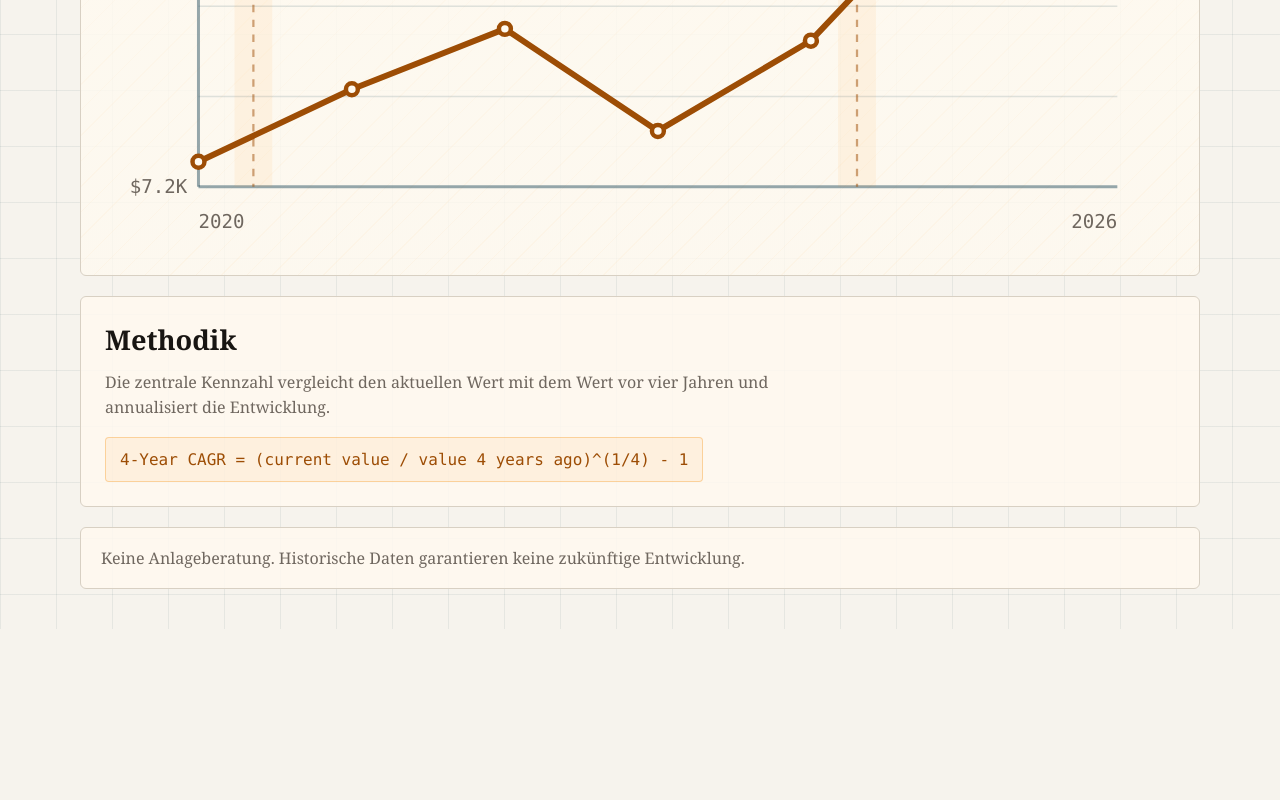
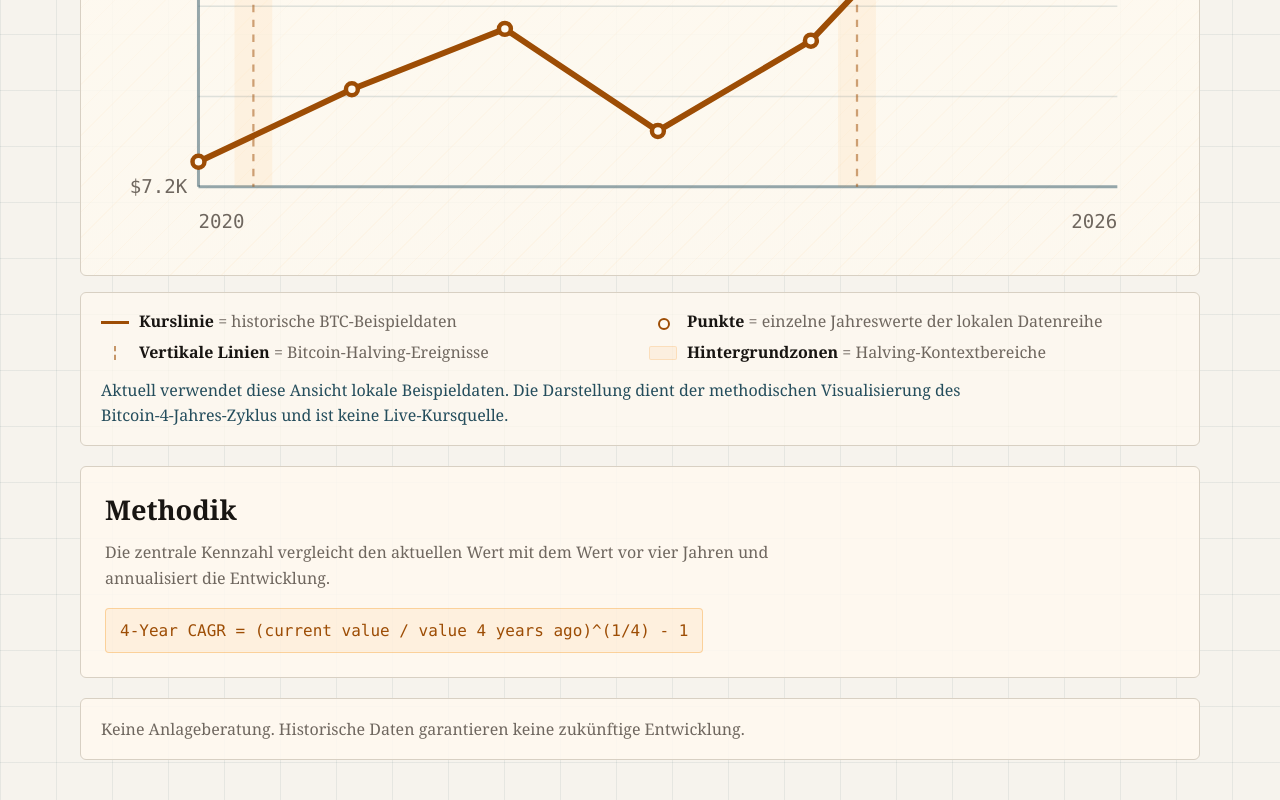
Before and after one commit to lausebengel2004/btc-cycle-compass, a React (Vite) app: page / in a window 1280 px wide. Shown: the part 974-1774 px from the top of the page. Before the commit the page ends 1603 px from the top, so only its background shows below. Built offline with nearby package versions, Linux system fonts and the light colour scheme.

Commit message:
feat: add chart legend and data notice
- add chart legend component
- update app layout
- document data notice
- bump version to 0.5.0

```diff
--- a/package.json
+++ b/package.json
@@ -1,7 +1,7 @@
 {
   "name": "btc-cycle-compass",
   "private": true,
-  "version": "0.4.0",
+  "version": "0.5.0",
   "type": "module",
   "scripts": {
     "dev": "vite",
--- a/src/App.jsx
+++ b/src/App.jsx
@@ -1,4 +1,5 @@
 import { BtcCycleChart } from './components/BtcCycleChart.jsx'
+import { ChartLegend } from './components/ChartLegend.jsx'
 import { Disclaimer } from './components/Disclaimer.jsx'
 import { Header } from './components/Header.jsx'
 import { KpiGrid } from './components/KpiGrid.jsx'
@@ -11,6 +12,7 @@ export default function App() {
       <Header />
       <KpiGrid items={kpis} />
       <BtcCycleChart />
+      <ChartLegend />
       <Methodology />
       <Disclaimer />
     </main>
--- /dev/null
+++ b/src/components/ChartLegend.jsx
@@ -0,0 +1,35 @@
+const legendItems = [
+  { label: 'Kurslinie', description: 'historische BTC-Beispieldaten', marker: 'line' },
+  { label: 'Punkte', description: 'einzelne Jahreswerte der lokalen Datenreihe', marker: 'point' },
+  { label: 'Vertikale Linien', description: 'Bitcoin-Halving-Ereignisse', marker: 'halving' },
+  {
+    label: 'Hintergrundzonen',
+    description: 'Halving-Kontextbereiche',
+    marker: 'zone',
+  },
+]
+
+export function ChartLegend() {
+  return (
+    <section className="chart-legend" aria-label="Chart-Legende und Datenhinweis">
+      <div className="chart-legend__items">
+        {legendItems.map((item) => (
+          <div className="chart-legend__item" key={item.label}>
+            <span
+              className={`chart-legend__marker chart-legend__marker--${item.marker}`}
+              aria-hidden="true"
+            />
+            <span>
+              <strong>{item.label}</strong> = {item.description}
+            </span>
+          </div>
+        ))}
+      </div>
+      <p className="chart-legend__note">
+        Aktuell verwendet diese Ansicht lokale Beispieldaten. Die Darstellung
+        dient der methodischen Visualisierung des Bitcoin-4-Jahres-Zyklus und
+        ist keine Live-Kursquelle.
+      </p>
+    </section>
+  )
+}
--- a/src/styles.css
+++ b/src/styles.css
@@ -235,6 +235,85 @@ h1 {
   font-size: 0.8rem;
 }
 
+.chart-legend {
+  display: grid;
+  gap: 14px;
+  margin: -4px 0 20px;
+  padding: 18px 20px;
+  border: 1px solid var(--line);
+  border-radius: 6px;
+  background: rgba(255, 250, 240, 0.72);
+  color: var(--muted);
+}
+
+.chart-legend__items {
+  display: grid;
+  grid-template-columns: repeat(2, minmax(0, 1fr));
+  gap: 10px 18px;
+}
+
+.chart-legend__item {
+  display: flex;
+  align-items: center;
+  gap: 10px;
+  min-width: 0;
+  line-height: 1.35;
+}
+
+.chart-legend__item strong {
+  color: var(--ink);
+}
+
+.chart-legend__marker {
+  flex: 0 0 auto;
+  width: 28px;
+  height: 14px;
+  position: relative;
+}
+
+.chart-legend__marker--line::before {
+  content: '';
+  position: absolute;
+  top: 6px;
+  left: 0;
+  width: 28px;
+  border-top: 3px solid var(--accent-dark);
+}
+
+.chart-legend__marker--point::before {
+  content: '';
+  position: absolute;
+  top: 3px;
+  left: 9px;
+  width: 8px;
+  height: 8px;
+  border: 2px solid var(--accent-dark);
+  border-radius: 50%;
+  background: var(--panel);
+}
+
+.chart-legend__marker--halving::before {
+  content: '';
+  position: absolute;
+  top: 0;
+  left: 13px;
+  height: 14px;
+  border-left: 2px dashed rgba(157, 77, 5, 0.58);
+}
+
+.chart-legend__marker--zone {
+  border: 1px solid rgba(247, 147, 26, 0.18);
+  border-radius: 2px;
+  background: rgba(247, 147, 26, 0.07);
+}
+
+.chart-legend__note {
+  margin: 0;
+  max-width: 860px;
+  color: var(--blue);
+  line-height: 1.55;
+}
+
 .content-section,
 .disclaimer {
   border: 1px solid var(--line);
@@ -294,6 +373,10 @@ code {
   .chart-frame {
     min-height: 320px;
   }
+
+  .chart-legend__items {
+    grid-template-columns: 1fr;
+  }
 }
 
 @media (max-width: 520px) {
```
Also changed, not shown: 2 other files (tests, documents, lock files or other folders).
